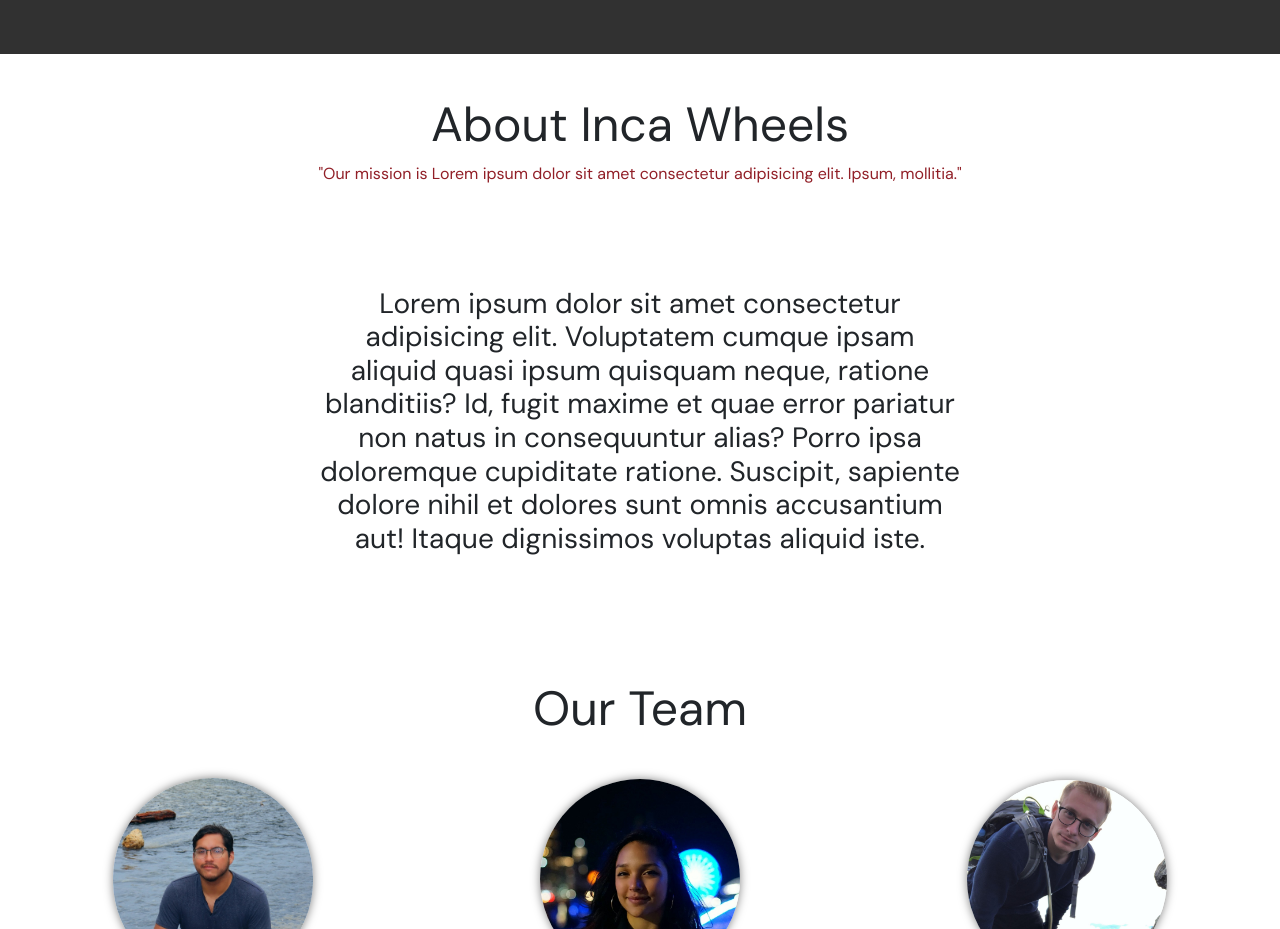
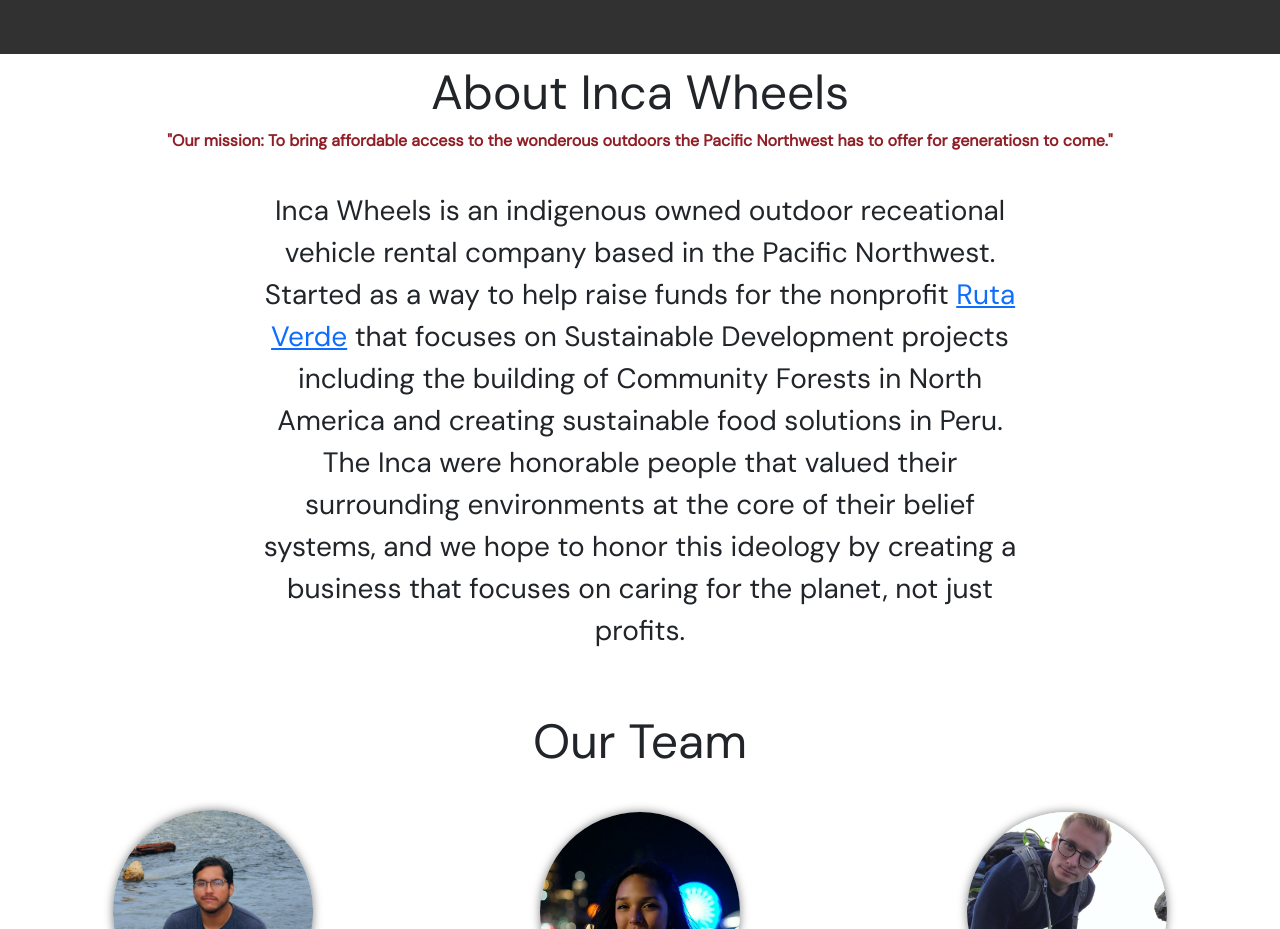
Before and after one commit to ColinJhEdwards/incawheels, a React (Create React App) app: page / in a window 1280 px wide. Shown: the part 3460-4389 px from the top of the page. Built offline with nearby package versions, Linux system fonts and the light colour scheme; no server answers.

Commit message:
updated content on about us page to reflect inca wheels mission

```diff
--- a/src/components/AboutUs.js
+++ b/src/components/AboutUs.js
@@ -11,18 +11,26 @@
       <div className="title">
         <h2>About Inca Wheels</h2>
         <p>
-          "Our mission is Lorem ipsum dolor sit amet consectetur adipisicing
-          elit. Ipsum, mollitia."
+          <strong>
+            "Our mission: To bring affordable access to the wonderous outdoors
+            the Pacific Northwest has to offer for generatiosn to come."
+          </strong>
         </p>
       </div>
       <div className="content">
         <h3>
-          Lorem ipsum dolor sit amet consectetur adipisicing elit. Voluptatem
-          cumque ipsam aliquid quasi ipsum quisquam neque, ratione blanditiis?
-          Id, fugit maxime et quae error pariatur non natus in consequuntur
-          alias? Porro ipsa doloremque cupiditate ratione. Suscipit, sapiente
-          dolore nihil et dolores sunt omnis accusantium aut! Itaque dignissimos
-          voluptas aliquid iste.
+          Inca Wheels is an indigenous owned outdoor receational vehicle rental
+          company based in the Pacific Northwest. Started as a way to help raise
+          funds for the nonprofit{" "}
+          <a href="https://ruta-verde.org/#/home" target="_blank">
+            Ruta Verde
+          </a>{" "}
+          that focuses on Sustainable Development projects including the
+          building of Community Forests in North America and creating
+          sustainable food solutions in Peru. The Inca were honorable people
+          that valued their surrounding environments at the core of their belief
+          systems, and we hope to honor this ideology by creating a business
+          that focuses on caring for the planet, not just profits.
         </h3>
       </div>
       <div className="team">
@@ -84,8 +92,9 @@
     justify-content: space-around;
     flex-wrap: wrap;
     h3 {
-      width: 50%;
+      width: 60%;
       text-align: center;
+      line-height: 1.5;
     }
   }
   .team {
```
